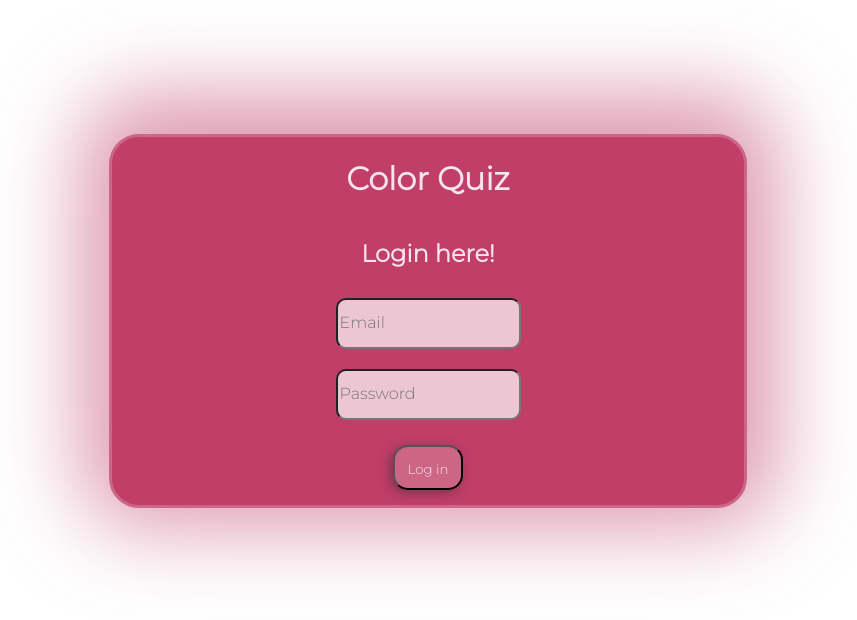
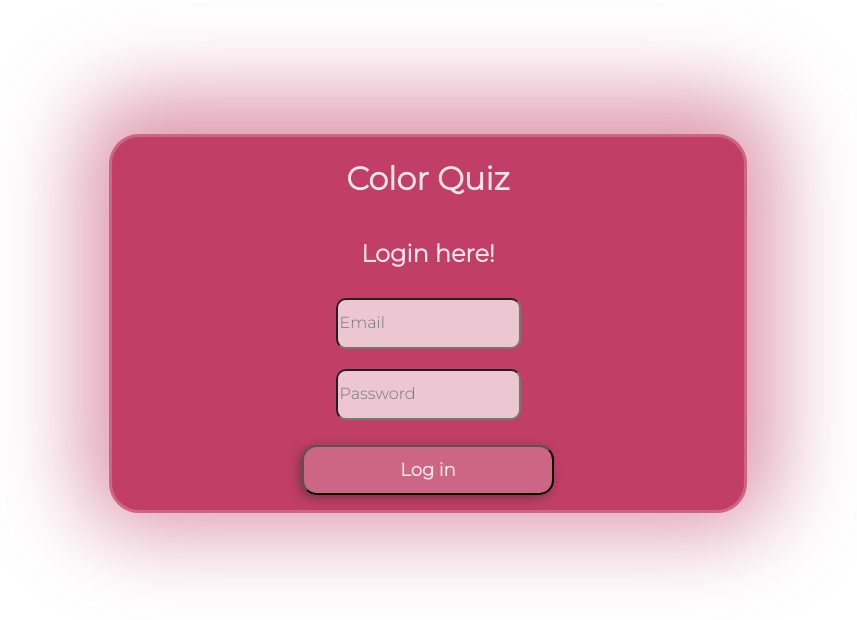
Before and after one commit to Klarixen/The-Game, a React (Create React App) app in the folder the-game/: page / in a window 1280 px wide. Shown: the top 620 px of the page, without its empty margins (212-1069 px from the left). Built offline with nearby package versions, Linux system fonts and the light colour scheme.

Commit message:
larger button

```diff
--- a/the-game/src/index.css
+++ b/the-game/src/index.css
@@ -3,7 +3,16 @@ body {
 }
 
 .start-btn {
-
+    color:#e8eaf4;
+    background-color: #4c38e2;
+    width: 90px;
+    height: 60px;
+    margin: 15px;
+    border-radius: 15px;
+    font-family: 'Montserrat', sans-serif;
+    box-shadow: -3px 3px 12px -1px rgba(63,43,49,0.61);
+    -webkit-box-shadow: -3px 3px 12px -1px rgba(63,43,49,0.61);
+    -moz-box-shadow: -3px 3px 12px -1px rgba(63,43,49,0.61);
 
 }
 
@@ -47,13 +56,18 @@ input::placeholder {
     font-size:medium;
 }
 .reg-btn {
+    display: flex;
+    justify-content: center;
+    align-items: center;
     color:#f7e5eb;
     background-color: #cd6587;
-    width: 70px;
-    height: 45px;
+    width: 40%;
+    height: 50px;
     margin: 15px;
     border-radius: 15px;
     font-family: 'Montserrat', sans-serif;
+    font-size: large;
+    font-weight: 600;
     box-shadow: -3px 3px 12px -1px rgba(63,43,49,0.61);
     -webkit-box-shadow: -3px 3px 12px -1px rgba(63,43,49,0.61);
     -moz-box-shadow: -3px 3px 12px -1px rgba(63,43,49,0.61);
```
